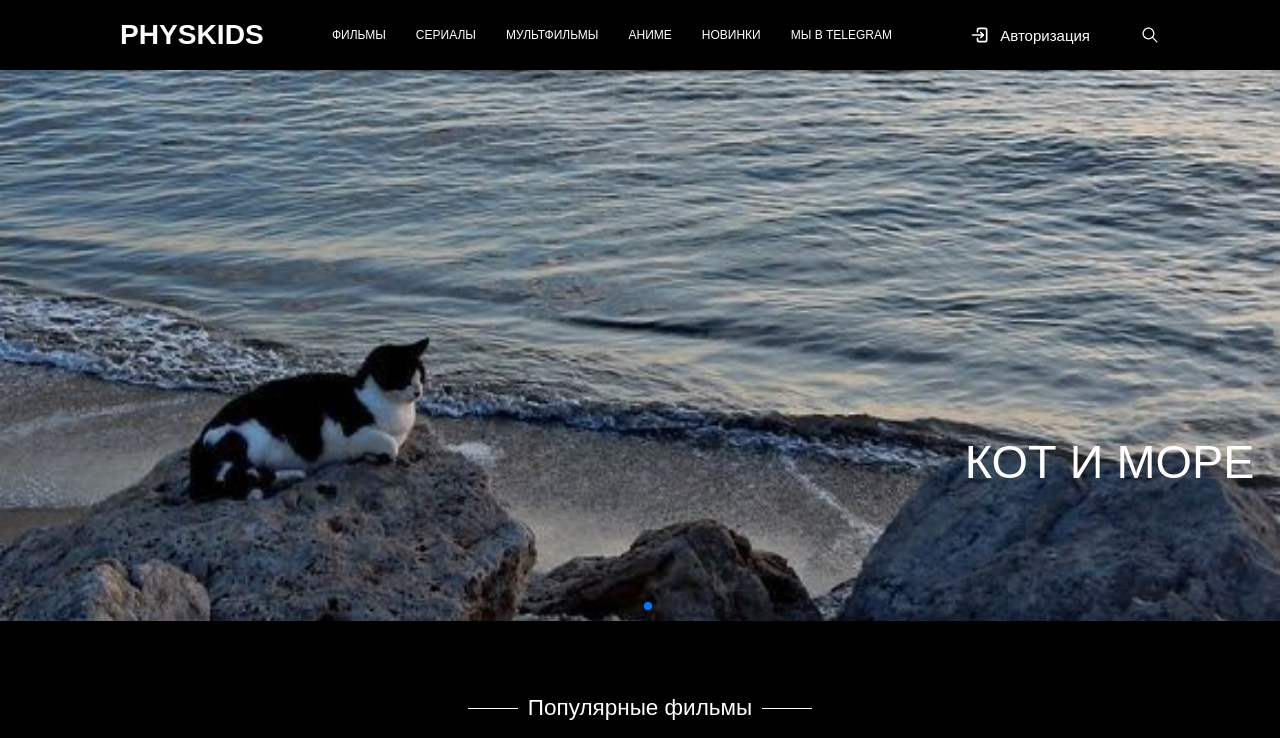
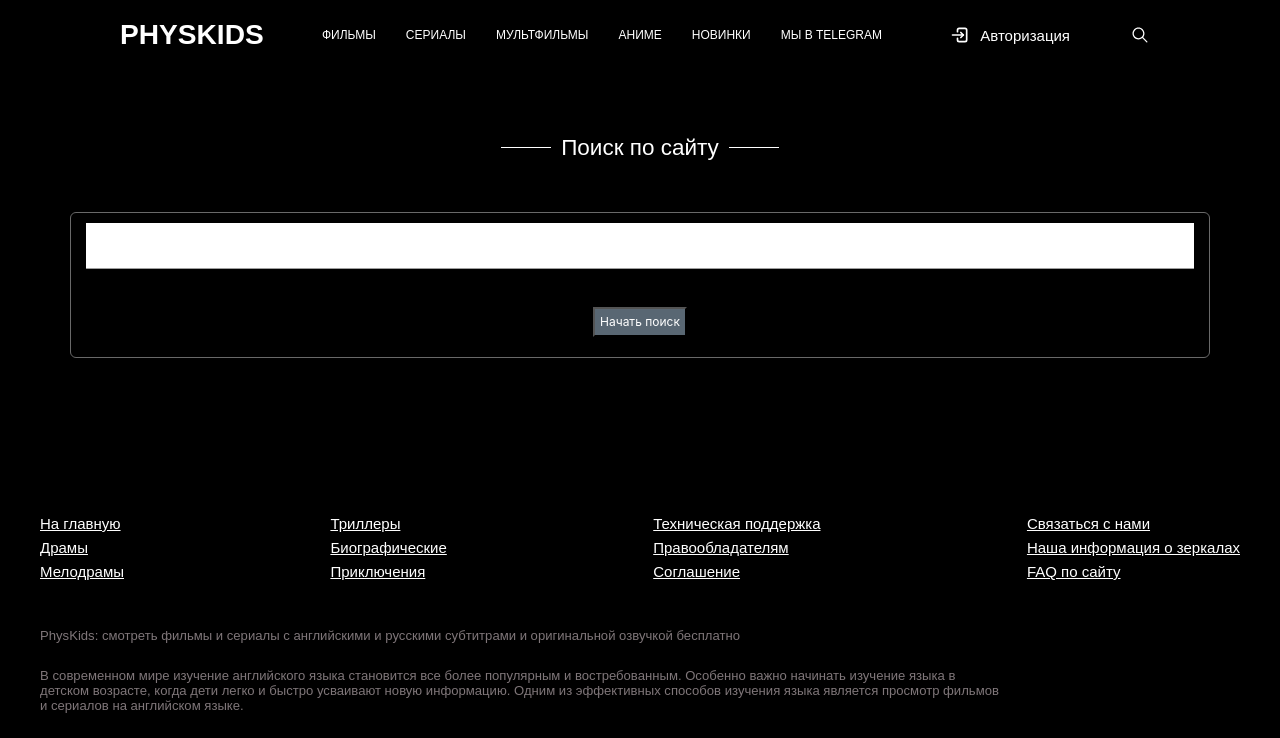
Before and after one commit to tahirihar/psykids, a React (Create React App) app in the folder client/: page /search in a window 1280 px wide. Shown: the top 738 px of the page. Built offline with nearby package versions, Linux system fonts and the light colour scheme.

Commit message:
searchpage creating

```diff
--- a/client/src/App.js
+++ b/client/src/App.js
@@ -1,16 +1,21 @@
+import { Route, Routes } from 'react-router-dom';
 import './App.css';
-
-import Header from '../src/components/Header/Header';
 import MainPage from './pages/MainPage';
-import Footer from './components/Footer/Footer';
+import Layout from './components/Layout';
+import SearchPage from './pages/SearchPage';
+import NotFound from './pages/NotFound';
 
 function App() {
-
   return (
     <div className="app">
-      <Header />
-      <MainPage />
-      <Footer />
+      <Routes>
+        <Route path="/" element={<Layout />}>
+          <Route index element={<MainPage />} />
+          <Route path="search" element={<SearchPage />} />
+
+          <Route path="*" element={<NotFound />} />
+        </Route>
+      </Routes>
     </div>
   );
 }
--- /dev/null
+++ b/client/src/asserts/layout.module.css
@@ -0,0 +1,8 @@
+.main {
+  min-height: 500px;
+  margin: auto;
+  width: 100%;
+  min-width: 320px;
+  max-width: 1200px;
+  min-height: 500px;
+}
--- /dev/null
+++ b/client/src/asserts/searchPage.module.css
@@ -0,0 +1,64 @@
+.container {
+  display: flex;
+  flex-direction: column;
+
+  padding: 100px 0;
+  position: relative;
+  z-index: 200;
+  overflow: hidden;
+  @media (width <= 1220px) {
+    padding: 60px 10px 0 10px;
+  }
+}
+.searchBlock {
+  display: flex;
+  justify-content: center;
+  padding: 0 50px;
+}
+.title {
+  display: flex;
+  justify-content: center;
+  align-items: center;
+  color: white;
+  font-size: 1.5rem;
+  white-space: nowrap;
+  @media (width <= 1220px) {
+    font-size: 1.13rem;
+  }
+}
+
+.title .line {
+  display: block;
+  height: 1px;
+  width: 50px;
+  background-color: #fff;
+  margin: 0 10px;
+}
+.searchTable {
+  margin: 30px;
+  border: 1px solid rgb(105, 105, 105);
+  text-align: center;
+  padding: 10px 15px 20px 15px;
+  border-radius: 6px;
+  overflow: hidden;
+}
+.input {
+  width: calc(100% - 20px) !important;
+  background-color: white !important;
+  color: black !important;
+  box-shadow: none !important;
+  padding: 0 10px !important;
+}
+
+.button {
+  cursor: pointer;
+  margin-top: 30px;
+  width: 94px;
+  height: 30px;
+  background-color: #596773;
+  font-size: 0.8rem;
+  color: white;
+}
+.button:hover {
+  background-color: #444;
+}
--- a/client/src/components/Header/Header.js
+++ b/client/src/components/Header/Header.js
@@ -1,4 +1,5 @@
 import React, { useState } from 'react';
+import { Link } from 'react-router-dom';
 import { TbLogin2 } from 'react-icons/tb';
 import { IoIosSearch } from 'react-icons/io';
 import Menu from './Menu';
@@ -25,9 +26,9 @@ const Header = () => {
           <span className={styles.span}></span>
         </div>
         <div className={styles.logo}>
-          <a className={styles.a} href="/">
+          <Link to="/" className={styles.a}>
             PHYSKIDS
-          </a>
+          </Link>
         </div>
         <Menu active={menuActive} setActive={setMenuActive} />
         <span
@@ -38,9 +39,11 @@ const Header = () => {
           </i>
           <span className={styles.avto}>Авторизация</span>
         </span>
-        <i className={styles.icon}>
-          <IoIosSearch />
-        </i>
+        <Link to="search">
+          <i className={styles.icon}>
+            <IoIosSearch />
+          </i>
+        </Link>
         {loginClick && (
           <div
             className={`${styles.backModal} ${
--- a/client/src/components/Header/Menu.js
+++ b/client/src/components/Header/Menu.js
@@ -1,4 +1,5 @@
 import React, { useState } from 'react';
+import { Link } from 'react-router-dom';
 import { v4 as uuidv4 } from 'uuid';
 import styles from '../../asserts/menu.module.css';
 import SubmenuFilms from './SubmenuFilms';
@@ -120,7 +121,7 @@ const Menu = ({ active, setActive }) => {
         <li
           onMouseEnter={() => setIsFilmsSubmenuVisible(true)}
           onMouseLeave={() => setIsFilmsSubmenuVisible(false)}>
-          <a href="/film">ФИЛЬМЫ</a>
+          <Link to="films">ФИЛЬМЫ</Link>
           {isFilmsSubmenuVisible ? (
             <SubmenuFilms subMenuFilmsItems={subMenuFilmsItems} />
           ) : null}
@@ -128,7 +129,7 @@ const Menu = ({ active, setActive }) => {
         <li
           onMouseEnter={() => setIsSerialsSubmenuVisible(true)}
           onMouseLeave={() => setIsSerialsSubmenuVisible(false)}>
-          <a href="/serial">СЕРИАЛЫ</a>
+          <Link to="serial">СЕРИАЛЫ</Link>
           {isSerialsSubmenuVisible ? (
             <SubmenuSerials
               subMenuSerialsItems={subMenuSerialsItems}
@@ -138,7 +139,7 @@ const Menu = ({ active, setActive }) => {
         <li
           onMouseEnter={() => setIsCartoonsSubmenuVisible(true)}
           onMouseLeave={() => setIsCartoonsSubmenuVisible(false)}>
-          <a href="/multfilm">МУЛЬТФИЛЬМЫ</a>
+          <Link to="multfilm">МУЛЬТФИЛЬМЫ</Link>
           {isCartoonsSubmenuVisible ? (
             <SubmenuCartoons
               subMenuCartoonsItems={subMenuCartoonsItems}
@@ -146,13 +147,13 @@ const Menu = ({ active, setActive }) => {
           ) : null}
         </li>
         <li>
-          <a href="/anime">АНИМЕ</a>
+          <Link to="anime">АНИМЕ</Link>
         </li>
         <li>
-          <a href="/newdeaf">НОВИНКИ</a>
+          <Link to="newdeaf">НОВИНКИ</Link>
         </li>
         <li>
-          <a href="/deafrelease">МЫ В TELEGRAM</a>
+          <Link to="deafrelease">МЫ В TELEGRAM</Link>
         </li>
       </ul>
     </nav>
--- /dev/null
+++ b/client/src/components/Layout.js
@@ -0,0 +1,19 @@
+import { Outlet } from 'react-router-dom';
+import Header from './Header/Header';
+import Footer from './Footer/Footer';
+import styles from '../asserts/layout.module.css';
+
+const Layout = () => {
+  return (
+    <>
+      <Header />
+      <main className={styles.main}>
+        <Outlet />
+      </main>
+
+      <Footer />
+    </>
+  );
+};
+
+export default Layout;
--- /dev/null
+++ b/client/src/pages/NotFound.js
@@ -0,0 +1,7 @@
+import React from 'react';
+
+const NotFound = () => {
+  return <div>NotFound</div>;
+};
+
+export default NotFound;
--- /dev/null
+++ b/client/src/pages/SearchPage.js
@@ -0,0 +1,30 @@
+import React from 'react';
+import styles from '../asserts/searchPage.module.css';
+const SearchPage = () => {
+  return (
+    <div className={styles.container}>
+      <div className={styles.searchBlock}>
+        <h2 className={styles.title}>
+          <span className={styles.line} />
+          Поиск по сайту
+          <span className={styles.line} />
+        </h2>
+      </div>
+      <div className={styles.searchTable}>
+        <form action="/search" method="GET">
+          <input
+            className={styles.input}
+            type="text"
+            id="search-input"
+
+          />
+          <button className={styles.button} type="submit">
+            Начать поиск
+          </button>
+        </form>
+      </div>
+    </div>
+  );
+};
+
+export default SearchPage;
```
